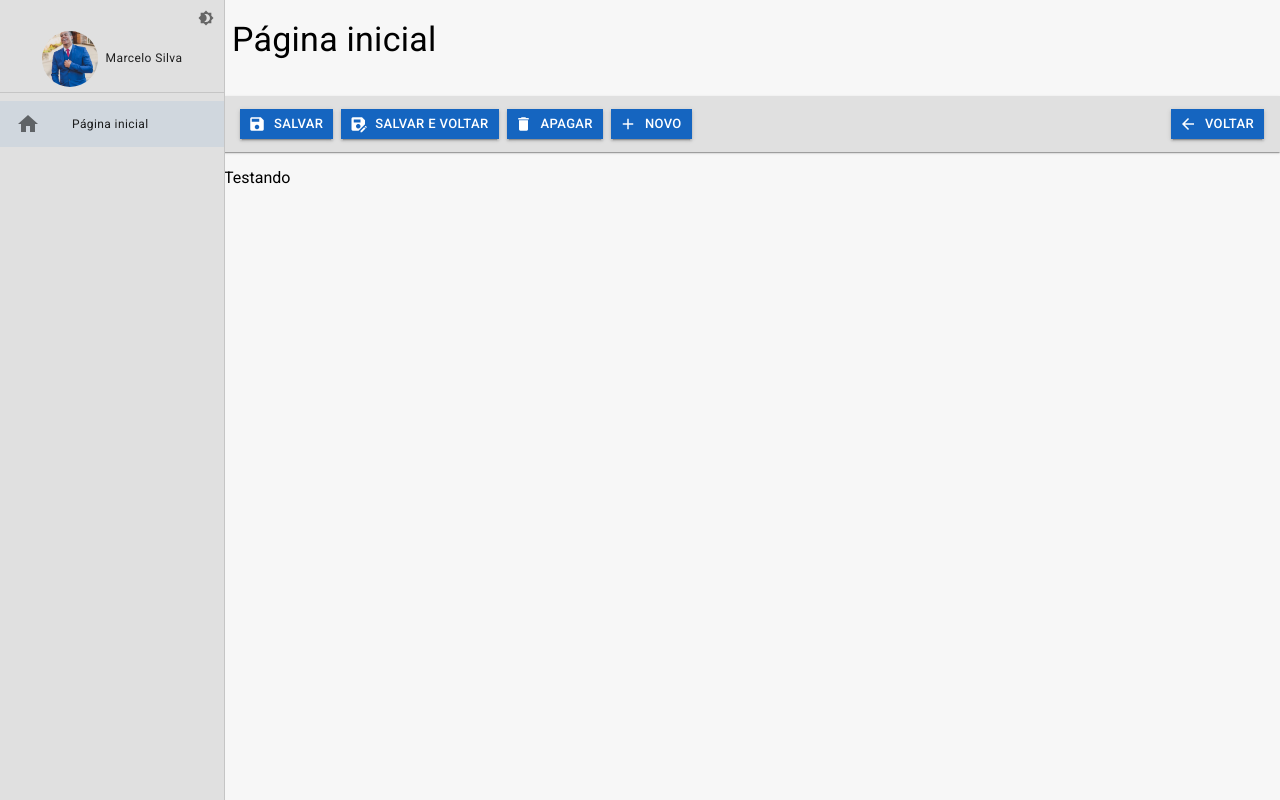
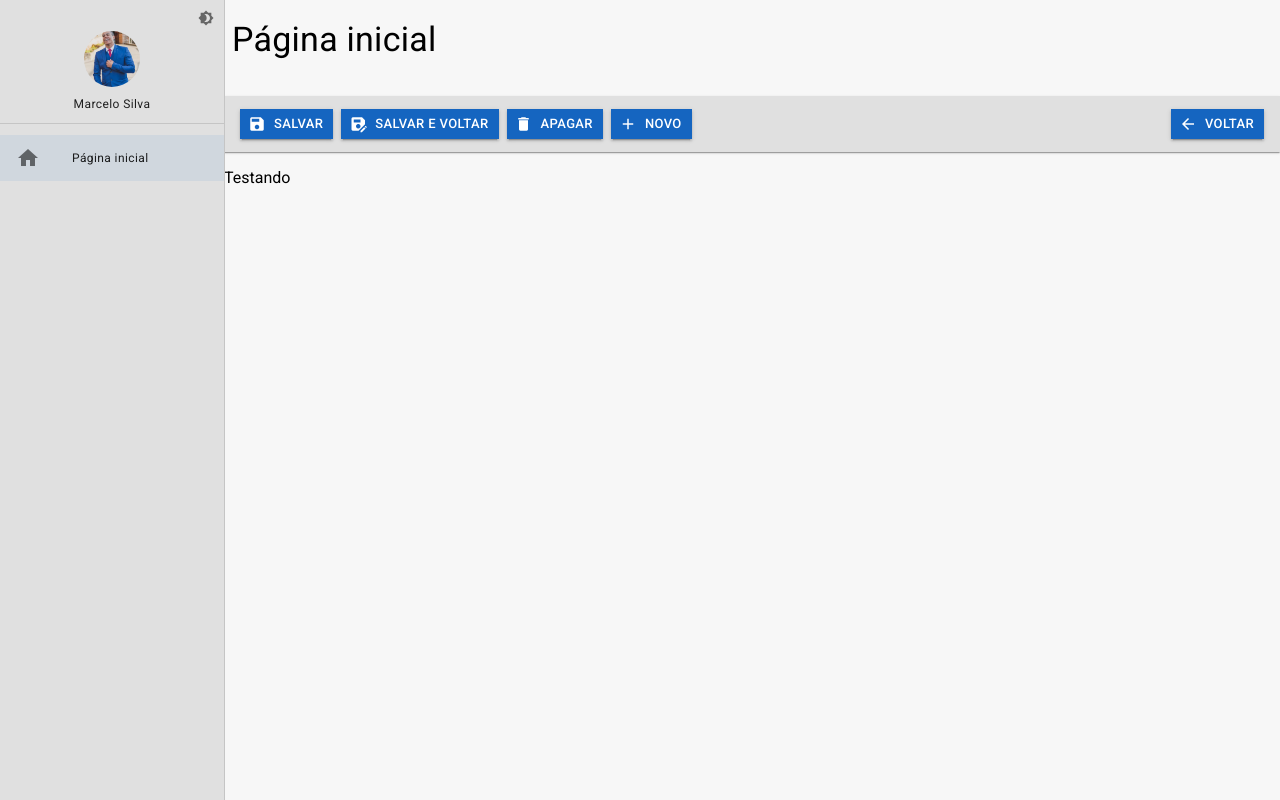
Before and after one commit to EuMarcel0/cadastro, a React (Vite) app: page /pagina-inicial in a window 1280 px wide. Built offline with nearby package versions, Linux system fonts and the light colour scheme.

Commit message:
chore: installed json-server

```diff
--- a/mock/db.json
+++ b/mock/db.json
@@ -1,3 +1,9 @@
 {
-    "possoas": []
+    "pessoas": [
+        {
+            "id": 1,
+            "name": "Marcelo Silva",
+            "email": "marcel@mail.com"
+        }
+    ]
 }
--- a/package.json
+++ b/package.json
@@ -15,6 +15,7 @@
     "@mui/styled-engine-sc": "^5.8.0",
     "react": "^18.0.0",
     "react-dom": "^18.0.0",
+    "json-server": "^0.4.2",
     "react-router-dom": "^6.3.0",
     "styled-components": "^5.3.5"
   },
@@ -26,7 +27,6 @@
     "@vitejs/plugin-react": "^1.3.0",
     "eslint": "^8.18.0",
     "eslint-plugin-react": "^7.30.0",
-    "json-server": "^0.17.0",
     "typescript": "^4.6.3",
     "vite": "^2.9.9"
   }
--- a/src/shared/components/menu-lateral/MenuLateral.tsx
+++ b/src/shared/components/menu-lateral/MenuLateral.tsx
@@ -81,7 +81,7 @@ export const MenuLateral: React.FC<iMenuLateral> = ({ children }) => {
 								</IconButton>
 							}
 						</Box>
-						<Box display='flex' alignItems='center' flexDirection='row' gap={1}>
+						<Box display='flex' alignItems='center' flexDirection='column' gap={1}>
 							<Avatar
 								sx={{ width: theme.spacing(7), height: theme.spacing(7) }}
 								src={ImageProfile}
@@ -89,7 +89,7 @@ export const MenuLateral: React.FC<iMenuLateral> = ({ children }) => {
 							<Typography variant='caption'>Marcelo Silva</Typography>
 						</Box>
 					</Box>
-					<Divider />
+					<Divider sx={{marginY: '3px'}}/>
 					<Box flex='1' >
 						<List component='nav'>
 							{drawerOptions.map((item, index) => (
```
Also changed, not shown: 1 other file (tests, documents, lock files or other folders).
